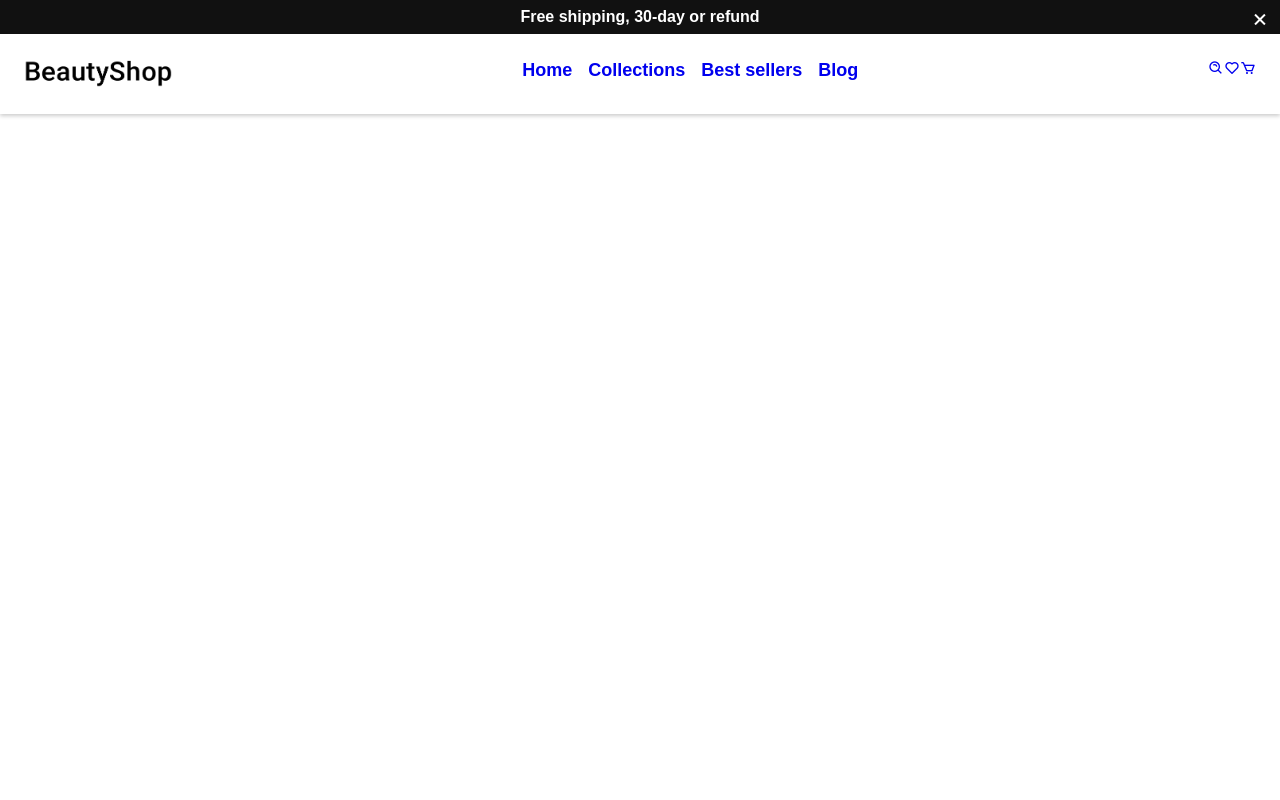
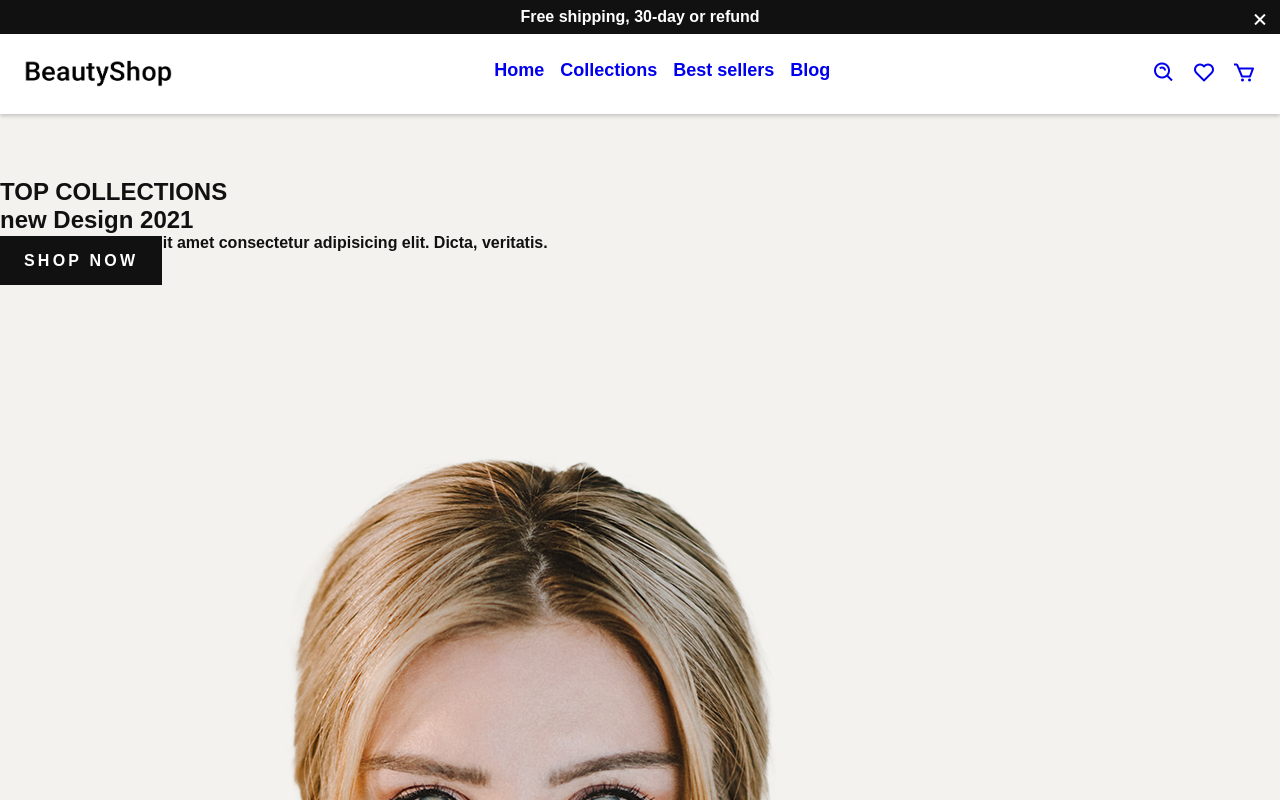
Before and after one commit to Kyril73/beauty-shop, a React (Create React App) app: page / in a window 1280 px wide. Shown: the top 800 px of the page. Built offline with nearby package versions, Linux system fonts and the light colour scheme.

Commit message:
25:25 minutes

```diff
--- a/src/App.js
+++ b/src/App.js
@@ -1,10 +1,12 @@
 import './App.scss';
 import Header from './components/Header';
+import Hero from './components/Hero';
 
 function App() {
   return (
     <div>
       <Header />
+      <Hero />
     </div>
   );
 }
--- a/src/App.scss
+++ b/src/App.scss
@@ -45,7 +45,7 @@
 
   &__content {
     position: fixed;
-    left: 0;
+    left: -100%;
     top: 0;
     height: 100vh;
     width: 80vw;
@@ -99,4 +99,14 @@
       }
     }
   }
+  &__icons {
+    align-self: end;
+    a {
+      font-size: var(--fs-lg);
+
+      &:not(:last-child) {
+        margin-right: var(--sp-md);
+      }
+    }
+  }
 }
--- a/src/components/Header.js
+++ b/src/components/Header.js
@@ -1,6 +1,7 @@
 import React from 'react'
 import darkLogo from '../images/logo-dark.png'
 
+// topbar close
 const topBarCloseBtn = document.getElementById("topbar__close");
 if (topBarCloseBtn) {
   const topbar = document.querySelector(".topbar");
@@ -9,10 +10,34 @@ if (topBarCloseBtn) {
   })
 }
 
+// toggle menu
+const navbar = document.querySelector(".navbar__content")
+const toggleMenu = document.getElementById("toggle-menu")
+const clickCatcher = document.getElementById("body-click-catcher")
+const links = document.querySelectorAll(".nav__link")
+
+if(navbar && toggleMenu && clickCatcher){
+  toggleMenu.addEventListener("click", ()=> {
+    navbar.classList.add("show")
+    clickCatcher.style.display = "block"
+    document.body.style.overflow ="hidden"
+  })
+
+  function closeMenu (){
+    navbar.classList.remove("show")
+    clickCatcher.style.display = "none"
+    document.body.style.overflow = "auto"
+  }
+  clickCatcher.addEventListener("click", closeMenu)
+  links.forEach((link) => link.addEventListener("click", closeMenu))
+}
+
 function Header() {
   return (
     <div>
       <header>
+        {/* Body click catcher */}
+        <div id="body-click-catcher"></div>
         {/* topbar */}
         <div className="topbar">
           <p>Free shipping, 30-day or refund</p>
--- /dev/null
+++ b/src/components/Hero.js
@@ -0,0 +1,24 @@
+import React from 'react'
+import '../components/hero.scss'
+import headerImg from "../images/header-1.png"
+
+
+function Hero() {
+  return (
+    <div>
+      <section id="hero">
+        <div className="hero container--md">
+          <div className="hero__content">
+            <h2>TOP COLLECTIONS</h2>
+            <h1>new Design 2021</h1>
+            <p>Lorem, ipsum dolor sit amet consectetur adipisicing elit. Dicta, veritatis.</p>
+            <a href="/#" className="btn btn--filled">SHOP NOW</a>
+          </div>
+          <img src={headerImg} alt="hero" className="hero__img" />
+        </div>
+      </section>
+    </div>
+  )
+}
+
+export default Hero
--- /dev/null
+++ b/src/components/hero.scss
@@ -0,0 +1,7 @@
+section#hero {
+  background-color: var(--clr-primary);
+}
+
+.hero {
+  display: grid;
+}
```
